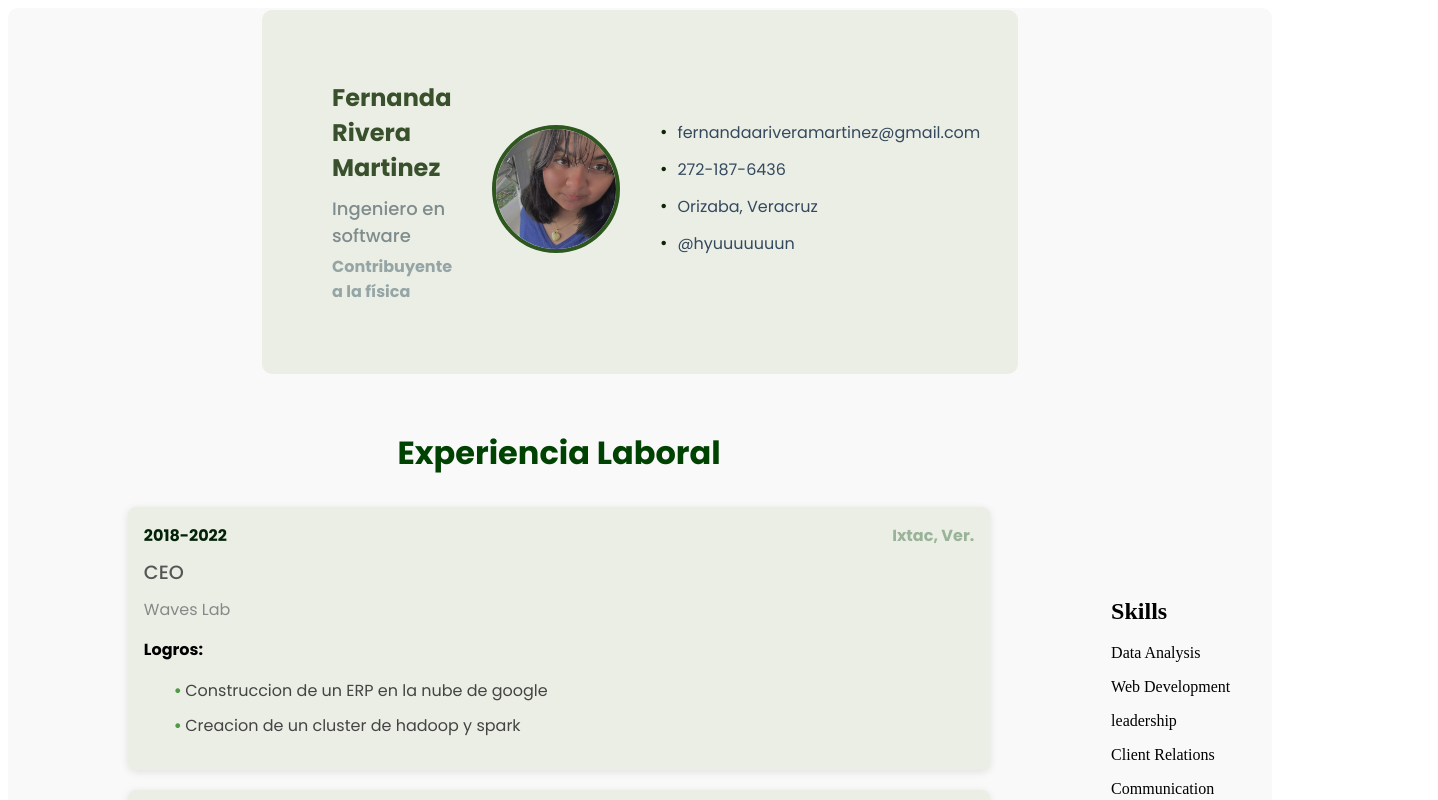
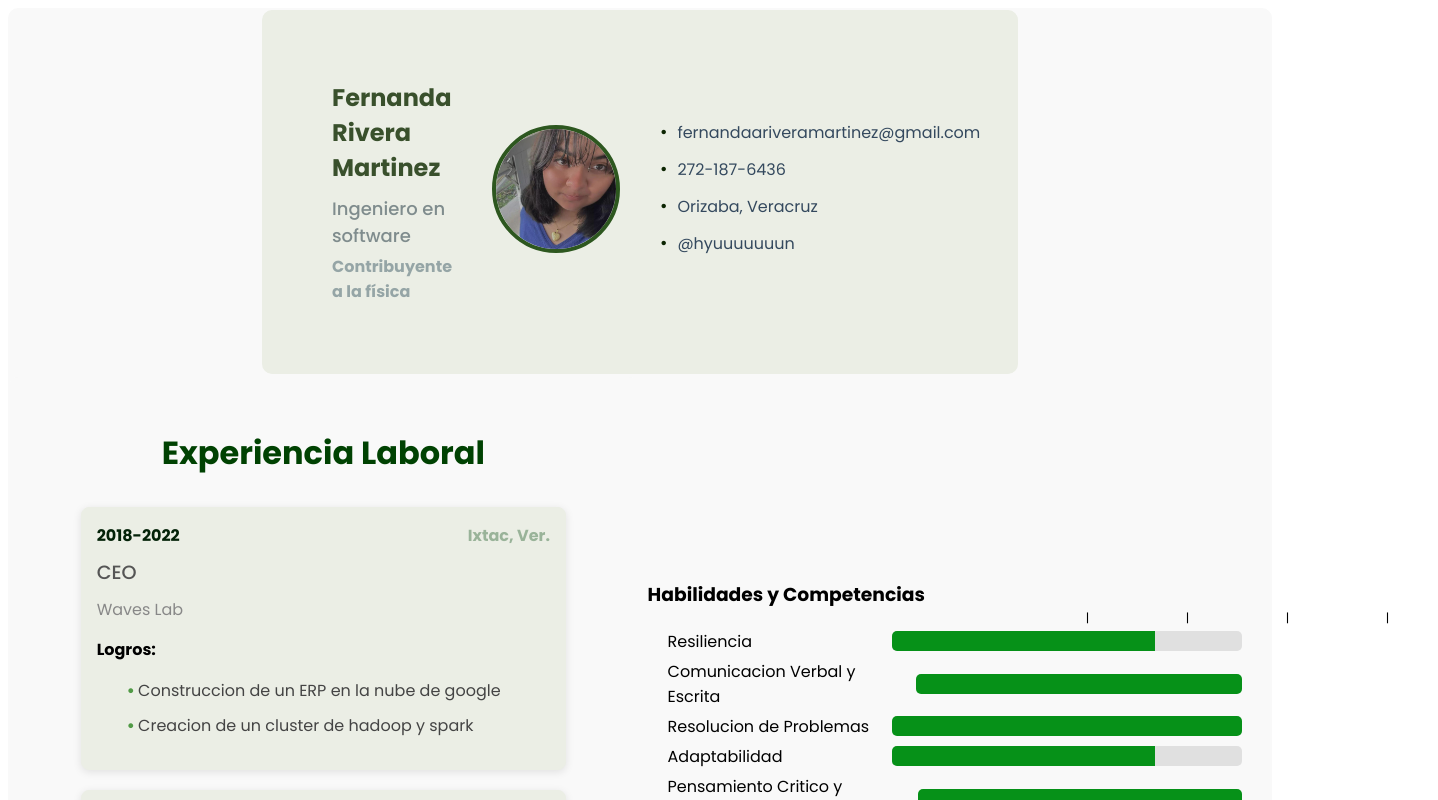
Before and after one commit to feriveramar/feriveramar.github.io, an Angular app: page / in a window 1280 px wide. Shown: the top 800 px of the page, 1438 px wide, since content can reach past the window. Built offline with nearby package versions, Linux system fonts and the light colour scheme.

Commit message:
update skills branch #4

```diff
--- a/src/app/skills/skills.component.css
+++ b/src/app/skills/skills.component.css
@@ -0,0 +1,51 @@
+@import url('https://fonts.googleapis.com/css2?family=Poppins:wght@400;500;700&display=swap');
+
+.skills-competences {
+    margin: 20px;
+  }
+
+  .skills-container {
+    margin-bottom: 10px;
+  }
+
+  .skill {
+    display: flex;
+    align-items: center;
+    justify-content: space-between;
+    margin-bottom: 5px;
+  }
+
+  .progress-container {
+    position: relative;
+    width: 350px; /* O cualquier ancho que necesites */
+    margin-left: 20px; /* Espacio entre habilidad y barra de progreso */
+  }
+
+  .levels {
+    display: flex;
+    justify-content: space-between;
+    position: absolute;
+    width: 400px; /* Asegura que ocupa el ancho total del contenedor */
+    top: -20px; /* Ajusta según sea necesario para alinear con la barra de progreso */
+    left: 350px;
+  }
+
+  .levels span {
+    flex-grow: 1; /* Hace que cada número ocupe espacio igual */
+    text-align: center;
+    font-size: 12px;
+  }
+
+  .progress-bar {
+    background-color: #e0e0e0; /* Color de fondo de la barra de progreso */
+    border-radius: 5px;
+    height: 20px; /* Altura de la barra de progreso */
+    width: 100%; /* Asegurar que todas las barras midan lo mismo */
+    overflow: hidden;
+  }
+
+  .progress {
+    background-color: #069118; /* Color de la barra de progreso */
+    height: 100%; /* Altura de la barra de progreso */
+    transition: width 0.3s; /* Transición suave al cambiar el ancho */
+  }
--- a/src/app/skills/skills.component.html
+++ b/src/app/skills/skills.component.html
@@ -1,6 +1,28 @@
-<section class="skills">
-    <h1 id="skills_title">Skills</h1>
-    <div id="skills_items">
-      <p id="skill" *ngFor="let skill of skills">{{skill.description}}</p>
+<body style="font-family: 'Poppins', sans-serif;">
+<div>
+  <h3>Habilidades y Competencias</h3>
+  <div class="skills-competences">
+    <div class="progress-container">
+      <div class="levels">
+        <span>|</span>
+        <span>|</span>
+        <span>|</span>
+        <span>|</span>
+      </div>
     </div>
-  </section>
+    <div class="skills-container">
+      <div class="skill" *ngFor="let skill of skills">
+        <span>{{ skill.habilidad }}</span>
+        <div class="progress-container">
+          <div class="progress-bar">
+            <div
+              class="progress"
+              [style.width.%]="(skill.nivel / 4) * 100"
+            ></div>
+          </div>
+        </div>
+      </div>
+    </div>
+  </div>
+</div>
+</body>
--- a/src/app/skills/skills.component.ts
+++ b/src/app/skills/skills.component.ts
@@ -6,42 +6,40 @@ import { CommonModule } from '@angular/common';
   standalone: true,
   imports: [CommonModule],
   templateUrl: './skills.component.html',
-  styleUrls: ['./skills.component.css']
+  styleUrl: './skills.component.css',
 })
 export class SkillsComponent {
-
   skills: Array<any> = [];
-
-  constructor() {}
-
   ngOnInit(): void {
     let skill1 = {
-      description: "Data Analysis"
-    }
+      habilidad: 'Resiliencia',
+      nivel: 3,
+    };
 
     let skill2 = {
-      description: "Web Development"
-    }
+      habilidad: 'Comunicacion Verbal y Escrita',
+      nivel: 4,
+    };
 
     let skill3 = {
-      description: "leadership"
-    }
+      habilidad: 'Resolucion de Problemas',
+      nivel: 4,
+    };
 
     let skill4 = {
-      description: "Client Relations"
-    }
+      habilidad: 'Adaptabilidad',
+      nivel: 3,
+    };
 
     let skill5 = {
-      description: "Communication"
-    }
+      habilidad: 'Pensamiento Critico y Analitico',
+      nivel: 4,
+    };
 
     let skill6 = {
-      description: "Teamwork"
-    }
-
-    let skill7 = {
-      description: "Creativity"
-    }
+      habilidad: 'Enfoque en la mejora continua',
+      nivel: 4,
+    };
 
     this.skills.push(skill1);
     this.skills.push(skill2);
@@ -49,7 +47,6 @@ export class SkillsComponent {
     this.skills.push(skill4);
     this.skills.push(skill5);
     this.skills.push(skill6);
-    this.skills.push(skill7);
     console.log(this.skills);
   }
 }
```
